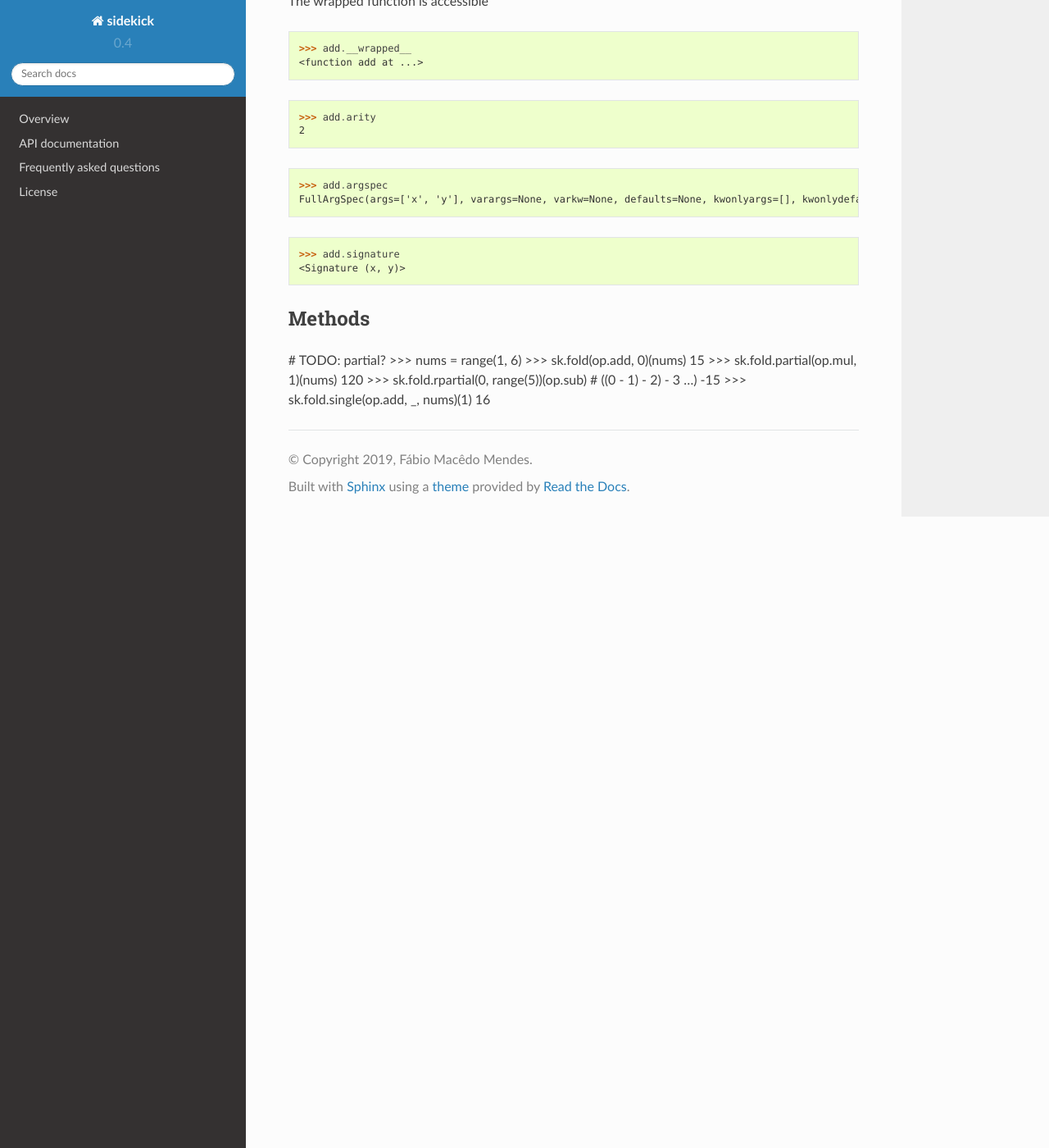
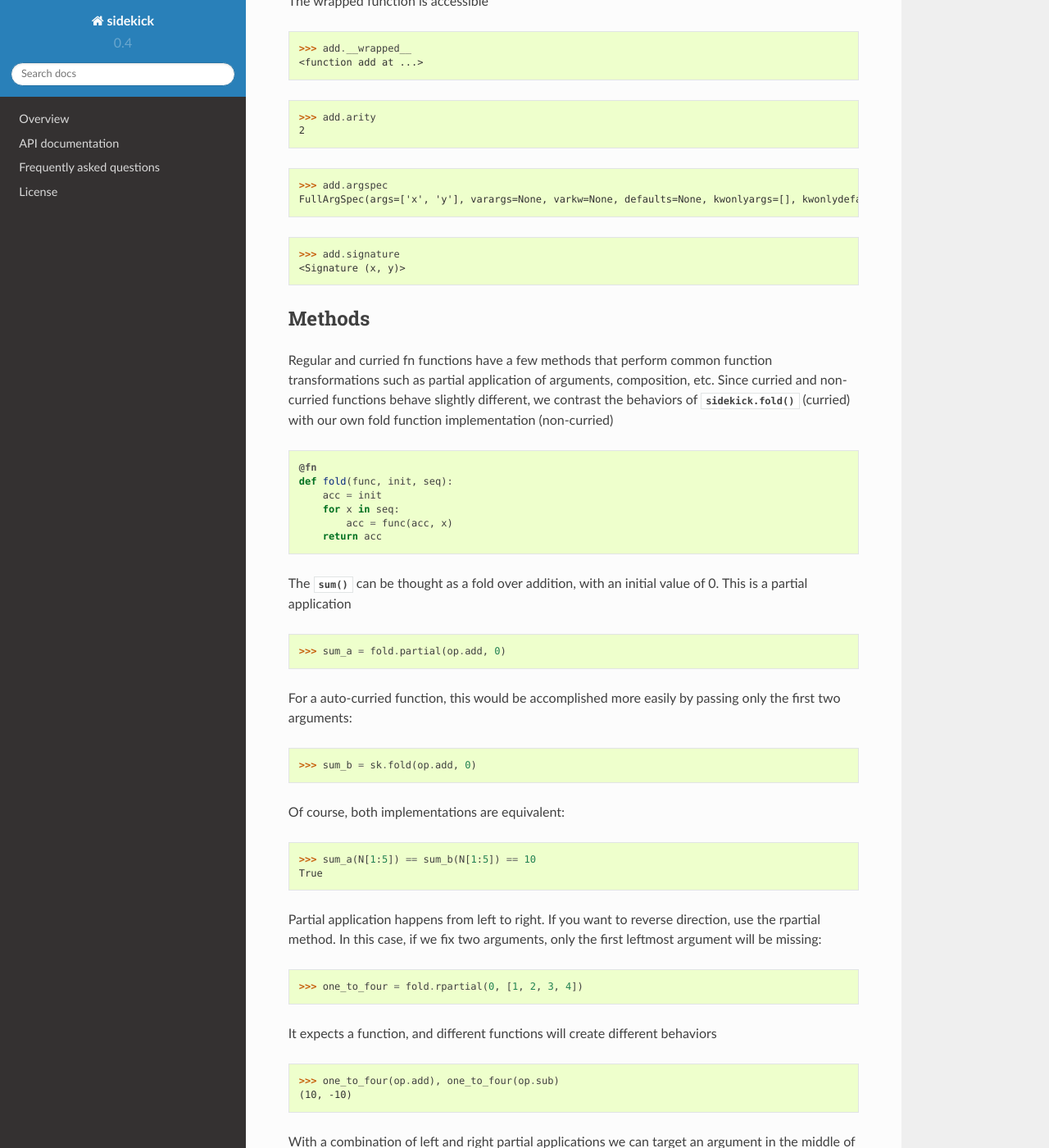
Before and after one commit to fabiommendes/sidekick, a Sphinx documentation site: the page built from docs/extended_functions.rst, in a window 1280 px wide and 1400 px high, scrolled down 2851 px. Shown: the whole window at 82% size. Built offline with Sphinx 7.4.7 and the Read the Docs theme 2.0.0, drawn with Linux system fonts in a browser that asks for light colours; pages that are not in the unit, such as notebooks, are missing from menus; cross-references to code outside the pages are shown as plain code; some of the changed text lies outside the part shown.

Commit message:
Fix extented function semantics

```diff
--- a/docs/extended_functions.rst
+++ b/docs/extended_functions.rst
@@ -9,7 +9,7 @@ with a few useful methods and operators.
 .. module:: sidekick
 .. invisible-code-block:: python
 
-    from sidekick.all import sk, fn, op, L
+    from sidekick.all import sk, fn, op, L, N
 
 
 Function operators
@@ -146,17 +146,70 @@ FullArgSpec(args=['x', 'y'], varargs=None, varkw=None, defaults=None, kwonlyargs
 <Signature (x, y)>
 
 
-
 Methods
 =======
 
-# TODO: partial?
->>> nums = range(1, 6)
->>> sk.fold(op.add, 0)(nums)
-15
->>> sk.fold.partial(op.mul, 1)(nums)
+Regular and curried fn functions have a few methods that perform common function
+transformations such as partial application of arguments, composition, etc.
+Since curried and non-curried functions behave slightly different, we contrast
+the behaviors of :func:`sidekick.fold` (curried) with our own fold function
+implementation (non-curried)
+
+.. code-block:: python
+
+    @fn
+    def fold(func, init, seq):
+        acc = init
+        for x in seq:
+            acc = func(acc, x)
+        return acc
+
+The :func:`sum` can be thought as a fold over addition, with an initial value
+of 0. This is a partial application
+
+>>> sum_a = fold.partial(op.add, 0)
+
+For a auto-curried function, this would be accomplished more easily by passing
+only the first two arguments:
+
+>>> sum_b = sk.fold(op.add, 0)
+
+Of course, both implementations are equivalent:
+
+>>> sum_a(N[1:5]) == sum_b(N[1:5]) == 10
+True
+
+Partial application happens from left to right. If you want to reverse direction,
+use the rpartial method. In this case, if we fix two arguments, only the first
+leftmost argument will be missing:
+
+>>> one_to_four = fold.rpartial(0, [1, 2, 3, 4])
+
+It expects a function, and different functions will create different behaviors
+
+>>> one_to_four(op.add), one_to_four(op.sub)
+(10, -10)
+
+With a combination of left and right partial applications we can target an
+argument in the middle of the function.
+
+>>> mul_range_by = fold.partial(op.mul).rpartial([1, 2, 3, 4])
+>>> mul_range_by(5)
 120
->>> sk.fold.rpartial(0, range(5))(op.sub)  # ((0 - 1) - 2) - 3 ...)
--15
->>> sk.fold.single(op.add, _, nums)(1)
-16
+
+Usually it is easier to use the "single" method, that creates a function with
+a single argument. It uses the placeholder object to mark the places in which
+the argument will be filled by the function.
+
+>>> from sidekick import placeholder as _
+>>> mul_range_by = fold.single(op.mul, _, [1, 2, 3, 4])
+>>> mul_range_by(5)
+120
+
+Single accepts duplicate ocurrences, which sometimes is useful for creating
+new functions:
+
+>>> from sidekick import placeholder as _
+>>> double = op.add.single(_, _)  # double(x) = x + x
+>>> double(21)
+42
```
Also changed, not shown: 2 other files.
